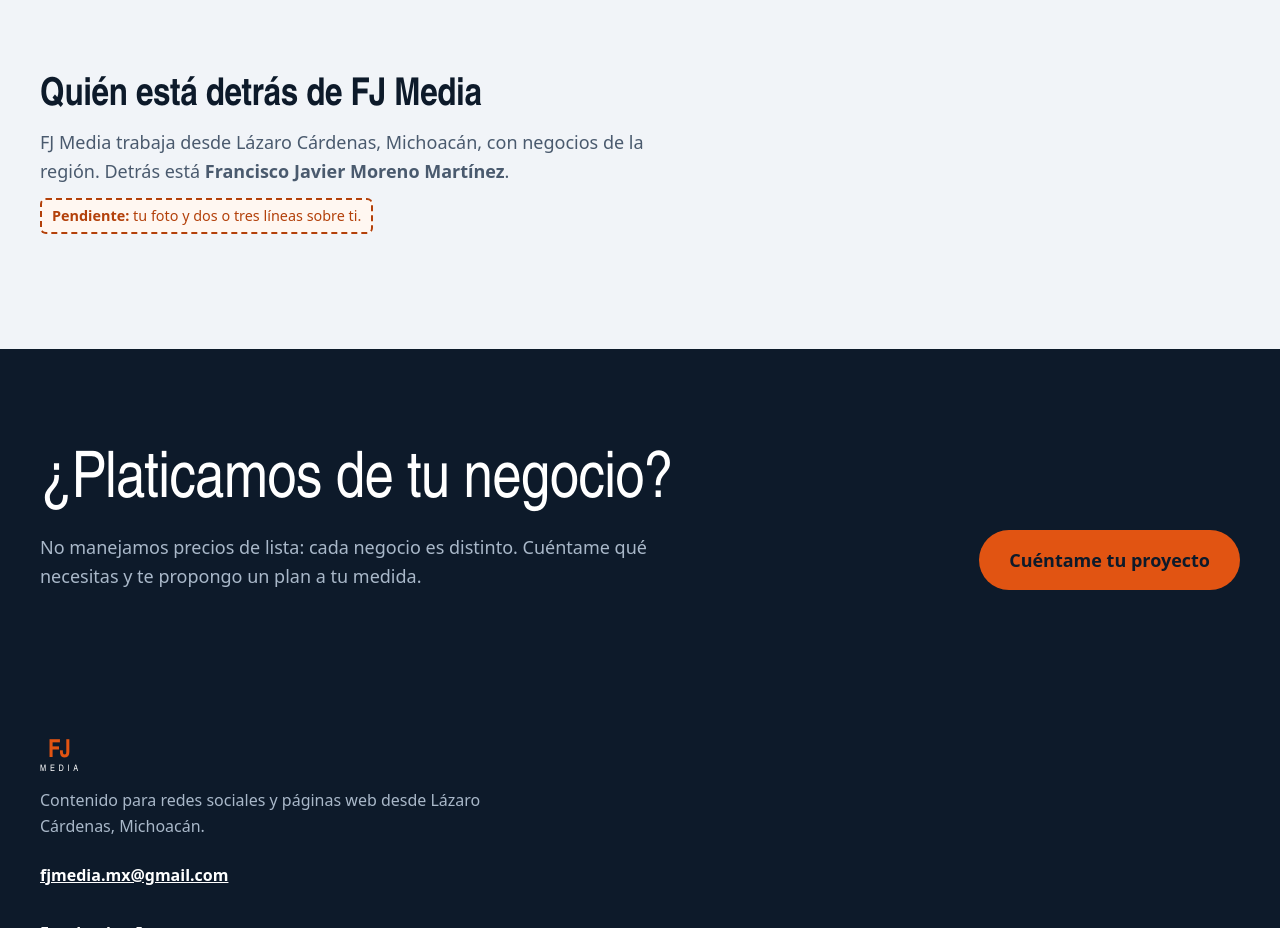
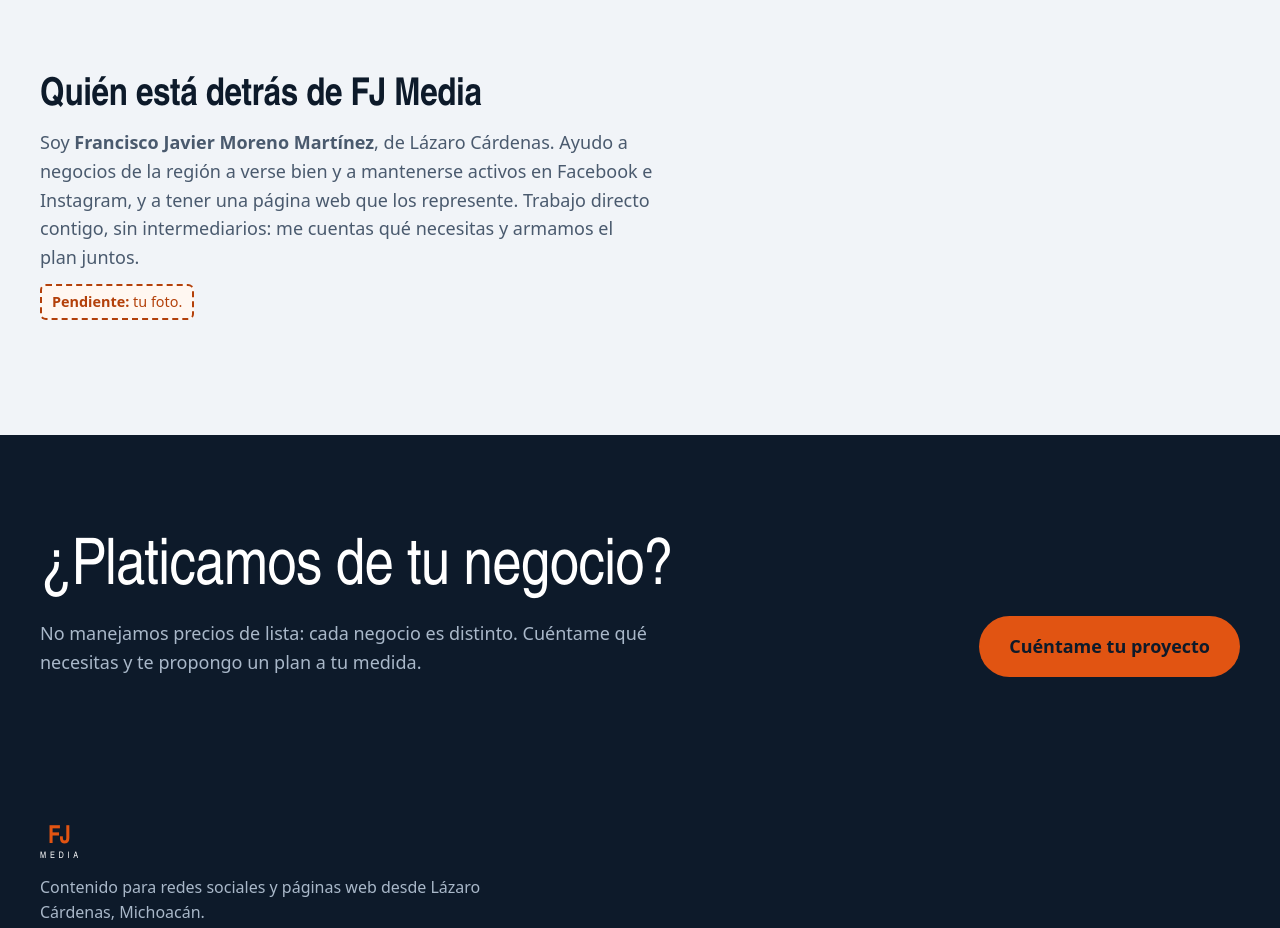
Before and after one commit to ImFrankMtzz/fjmedia, an Astro site: page / in a window 1280 px wide. Shown: the part 6880-7808 px from the top of the page. Built offline with nearby package versions, Linux system fonts and the light colour scheme; Astro itself is replaced by a stand-in of ours.

Commit message:
Presentación de Francisco Javier Moreno Martínez en Quién está detrás de FJ Media
Co-Authored-By: Claude Sonnet 5.5 <noreply@anthropic.com>

```diff
--- a/src/components/Proceso.astro
+++ b/src/components/Proceso.astro
@@ -28,10 +28,11 @@ const pasos = [
     <div class="detras">
       <h3>Quién está detrás de FJ Media</h3>
       <p>
-        FJ Media trabaja desde Lázaro Cárdenas, Michoacán, con negocios de la región. Detrás está{' '}
-        <strong>{fundador.nombre}</strong>.
+        Soy <strong>{fundador.nombre}</strong>, de Lázaro Cárdenas. Ayudo a negocios de la región a verse bien y a
+        mantenerse activos en Facebook e Instagram, y a tener una página web que los represente. Trabajo directo contigo,
+        sin intermediarios: me cuentas qué necesitas y armamos el plan juntos.
       </p>
-      <Pendiente texto="tu foto y dos o tres líneas sobre ti." />
+      <Pendiente texto="tu foto." />
     </div>
   </div>
 </section>
```
